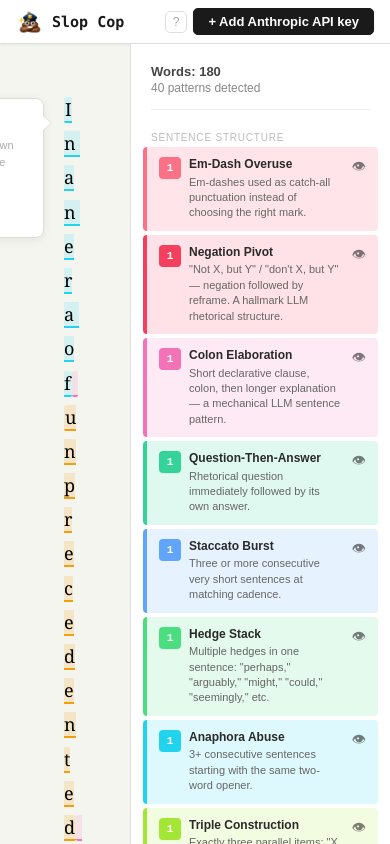
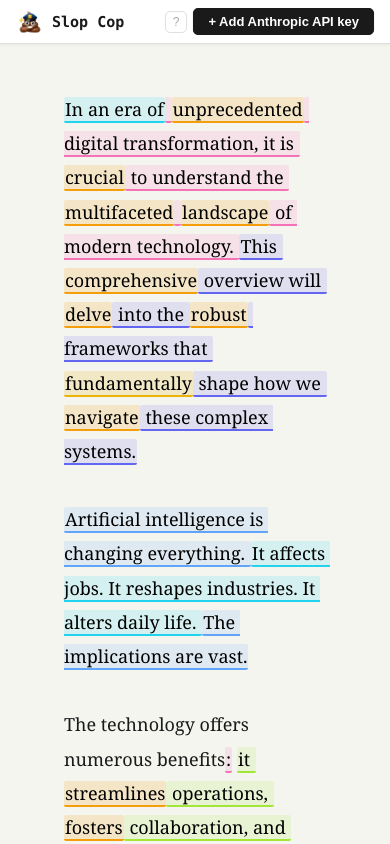
Before and after one commit to awnist/slop-cop, a React (Vite) app: page / in a window 390 px wide. Built offline with nearby package versions, Linux system fonts and the light colour scheme; the HTML template or start-up script is replaced by a standard one.

Commit message:
Add responsive layout: collapse hint callout at 1150px, sidebar at 860px

```diff
--- a/src/App.tsx
+++ b/src/App.tsx
@@ -349,11 +349,11 @@ export default function App() {
 
       <div style={{ display: 'flex', flex: 1, overflow: 'hidden' }}>
         {/* Main editor */}
-        <div style={{ flex: 1, overflowY: 'auto', padding: '48px 64px 80px', position: 'relative' }}>
+        <div className="editor-scroll" style={{ flex: 1, overflowY: 'auto', padding: '48px 64px 80px', position: 'relative' }}>
           <div style={{ maxWidth: '680px', margin: '0 auto', position: 'relative' }}>
             {/* Callout box — sits in left margin, arrow points right at the text */}
             {hintVisible !== undefined && (
-              <div style={{ position: 'absolute', right: 'calc(100% + 20px)', top: '6px', width: '158px', opacity: hintVisible ? 1 : 0, transition: 'opacity 0.5s ease', pointerEvents: hintVisible ? 'auto' : 'none' }}>
+              <div className="hint-callout" style={{ position: 'absolute', right: 'calc(100% + 20px)', top: '6px', width: '158px', opacity: hintVisible ? 1 : 0, transition: 'opacity 0.5s ease', pointerEvents: hintVisible ? 'auto' : 'none' }}>
                 <div style={{
                   background: '#fff',
                   border: '1px solid #e0dbd4',
--- a/src/components/Sidebar.tsx
+++ b/src/components/Sidebar.tsx
@@ -42,13 +42,12 @@ export default function Sidebar({ violations, hiddenRules, onToggleRule, onRuleH
   }
 
   return (
-    <div style={{
+    <div className="violations-sidebar" style={{
       width: '260px',
       flexShrink: 0,
       borderLeft: '1px solid #e0e0e0',
       background: '#fff',
       overflowY: 'auto',
-      display: 'flex',
       flexDirection: 'column',
     }}>
       {/* Stats header */}
--- a/src/index.css
+++ b/src/index.css
@@ -42,3 +42,26 @@ mark {
 .btn-throb {
   animation: throb 1.8s ease-in-out infinite;
 }
+
+/* ── Responsive layout ────────────────────────────────────────────────────── */
+
+.violations-sidebar {
+  display: flex;
+}
+
+/* Hide left callout when viewport is too narrow for it to fit */
+@media (max-width: 1150px) {
+  .hint-callout {
+    display: none;
+  }
+}
+
+/* Hide right sidebar and tighten editor padding on small screens */
+@media (max-width: 860px) {
+  .violations-sidebar {
+    display: none !important;
+  }
+  .editor-scroll {
+    padding: 32px 24px 60px;
+  }
+}
```
